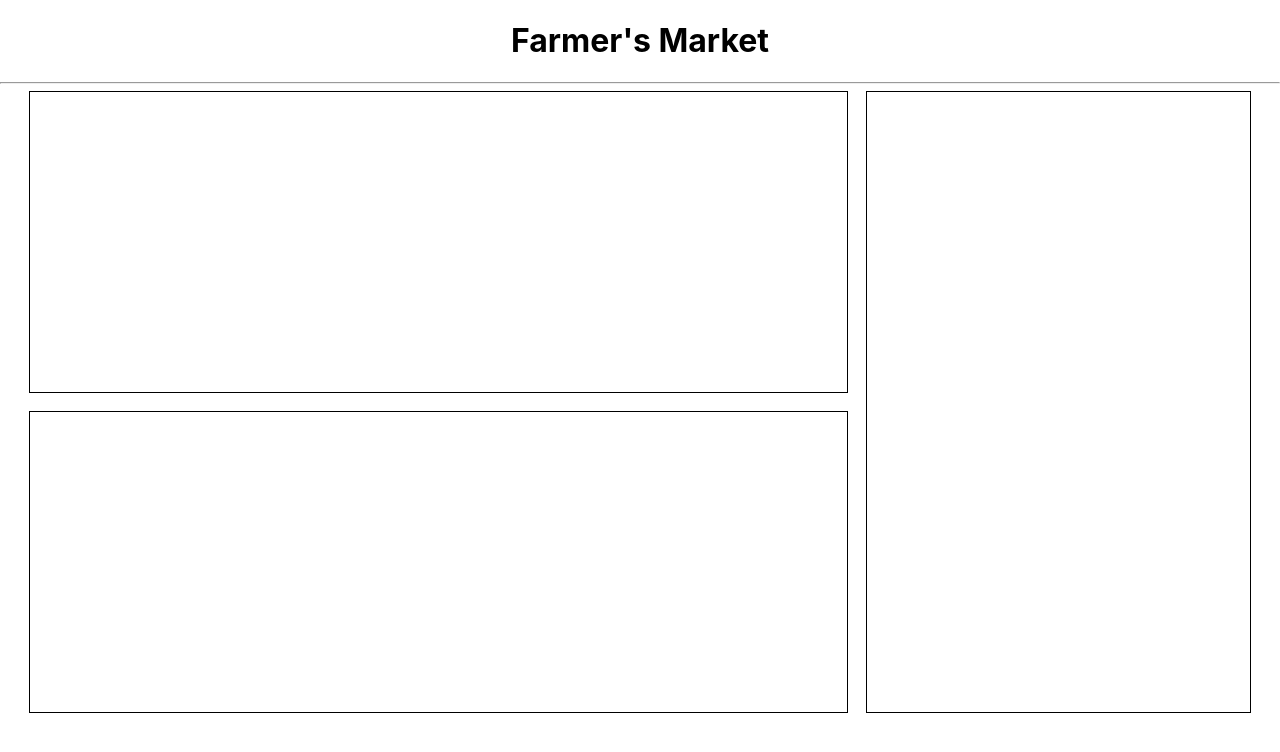
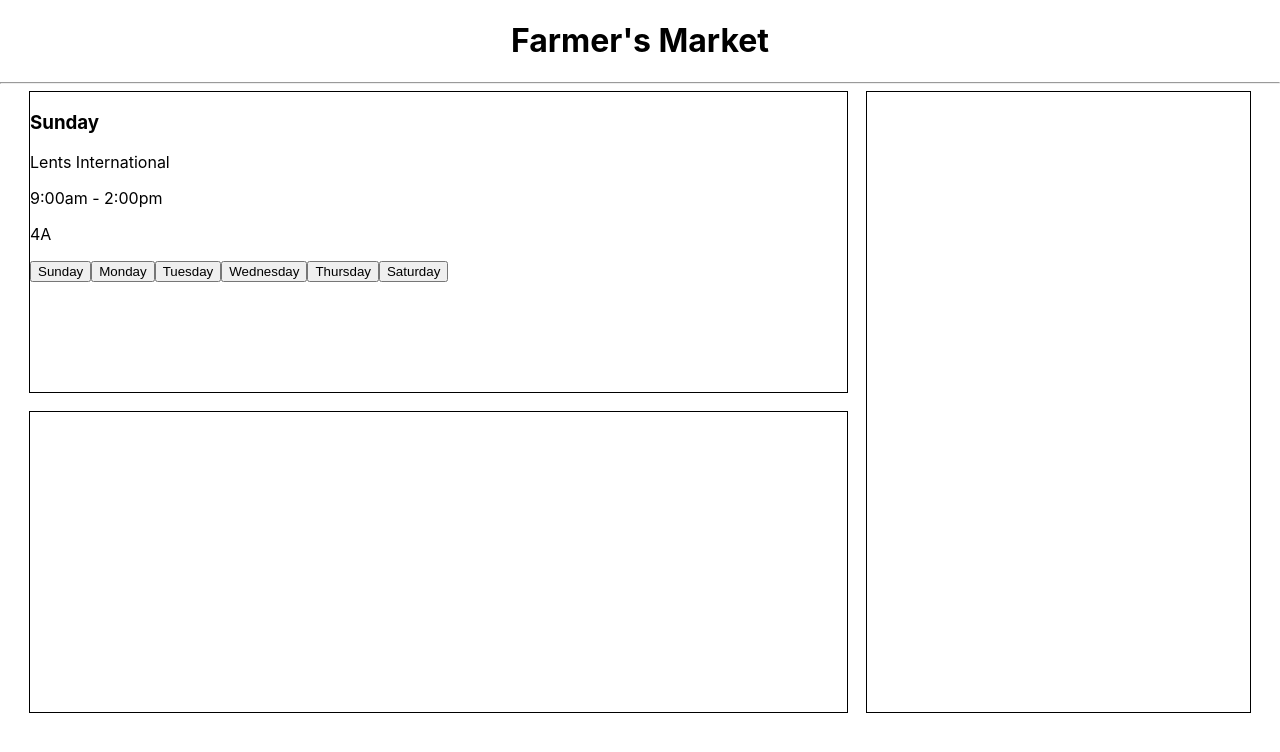
Before and after one commit to jenniferholcomb/FarmersMarket, a React (Create React App) app: page / in a window 1280 px wide. Shown: the top 752 px of the page. Built offline with nearby package versions, Linux system fonts and the light colour scheme.

Commit message:
calendarControl for each day

```diff
--- a/src/components/App.js
+++ b/src/components/App.js
@@ -1,6 +1,6 @@
 import React from "react";
 import Header from "./Header";
-import Calendar from "./Calendar";
+import CalendarControl from "./CalendarControl";
 import Seasonal from "./Seasonal";
 import Stories from "./Stories";
 
@@ -11,7 +11,7 @@ function App() {
         <Header/>
       </div>
       <div id="main-body">
-        <Calendar/>
+        <CalendarControl/>
         <Stories/>
         <Seasonal/>
       </div>
--- a/src/components/Calendar.js
+++ b/src/components/Calendar.js
@@ -1,13 +1,22 @@
 import React from "react";
+import PropTypes from "prop-types";
 
-function Calendar() {
+function Calendar(props) {
   return (
     <React.Fragment>
-      <div id="calendar">
-
-      </div>
+      <h3>{props.day}</h3>
+      <p>{props.location}</p>
+      <p>{props.hours}</p>
+      <p>{props.booth}</p>
     </React.Fragment>
   );
-}
+ }
 
-export default Calendar;
+ Calendar.propTypes = {
+  day: PropTypes.string,
+  location: PropTypes.string,
+  hours: PropTypes.string,
+  booth: PropTypes.string
+ }
+
+ export default Calendar;
--- /dev/null
+++ b/src/components/CalendarControl.js
@@ -0,0 +1,94 @@
+import React from "react";
+import Calendar from "./Calendar";
+
+const marketSchedule = [
+  {
+     day: "Sunday",
+     location: "Lents International",
+     hours: "9:00am - 2:00pm",
+     booth: "4A"
+  },
+  {
+     day: "Monday",
+     location: "Pioneer Courthouse Square",
+     hours: "10:00am - 2:00pm",
+     booth: "7C"
+  },
+  {
+     day: "Tuesday",
+     location: "Hillsboro",
+     hours: "5:00pm - 8:30pm",
+     booth: "1F"
+  },
+  {
+     day: "Wednesday",
+     location: "Shemanski Park",
+     hours: "10:00am - 2:00pm",
+     booth: "3E"
+  },
+  {
+     day: "Thursday",
+     location: "Northwest Portland",
+     hours: "2:00pm - 6:00pm",
+     booth: "6D"
+  },
+  {
+     day: "Saturday",
+     location: "Beaverton",
+     hours: "10:00am - 1:30pm",
+     booth: "9G"
+  }
+ ];
+
+class CalendarControl extends React.Component {
+
+  constructor(props) {
+    super(props);
+    this.state = {
+      currentState: 'Sunday'
+    };
+  }
+
+  handleClick = (changeState) => {
+    this.setState(prevState => ({
+      currentState: changeState
+    }));
+  }
+
+  render() {
+    let currentDay = 0;
+    if(this.state.currentState === 'Monday') {
+      currentDay = 1;
+    } else if (this.state.currentState === 'Tuesday') {
+      currentDay = 2;
+    } else if (this.state.currentState === 'Wednesday') {
+      currentDay = 3;
+    } else if (this.state.currentState === 'Thursday') {
+      currentDay = 4;
+    } else if (this.state.currentState === 'Saturday') {
+      currentDay = 5;
+    } else {
+      currentDay = 0;
+    }
+    return (
+      <React.Fragment>
+        <div id="calendar">
+          <Calendar
+            day={marketSchedule[currentDay].day}
+            location={marketSchedule[currentDay].location}
+            hours={marketSchedule[currentDay].hours}
+            booth={marketSchedule[currentDay].booth}/>
+        <button onClick={() => this.handleClick('Sunday')}>{'Sunday'}</button>
+        <button onClick={() => this.handleClick('Monday')}>{'Monday'}</button>
+        <button onClick={() => this.handleClick('Tuesday')}>{'Tuesday'}</button>
+        <button onClick={() => this.handleClick('Wednesday')}>{'Wednesday'}</button>
+        <button onClick={() => this.handleClick('Thursday')}>{'Thursday'}</button>
+        {/* <button onClick={() => this.handleClick('Friday')}>{'Friday'}</button> */}
+        <button onClick={() => this.handleClick('Saturday')}>{'Saturday'}</button>
+        </div>
+      </React.Fragment>
+    );
+  }
+}
+
+export default CalendarControl;
```
